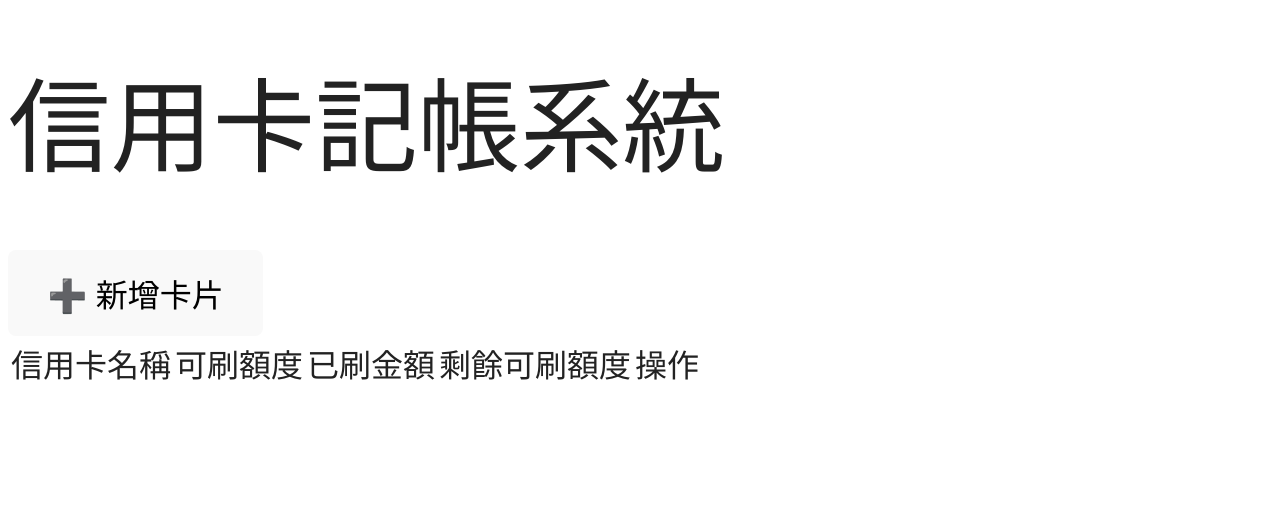
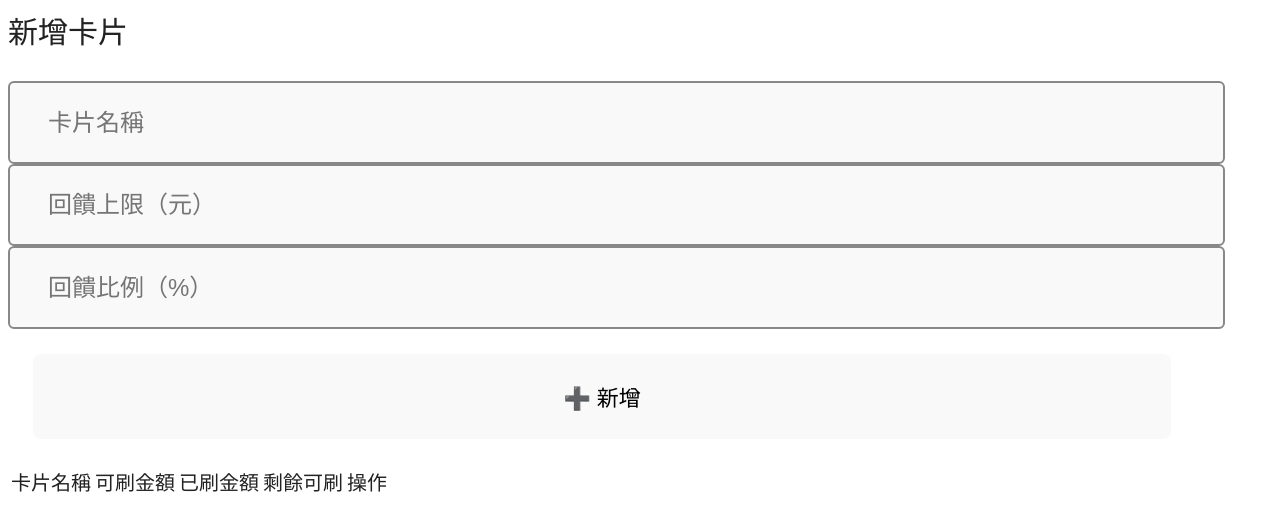
Before and after one commit to Kaijunoko/credicard-card-tracker, a React (Vite) app: page / in a window 1280 px wide. Shown: the top 530 px of the page. Built offline with nearby package versions, Linux system fonts and the light colour scheme.

Commit message:
更新：新增卡片功能與響應式排版

```diff
--- a/src/App.jsx
+++ b/src/App.jsx
@@ -1,7 +1,31 @@
+import { useState, useEffect } from 'react';
 import Home from './pages/Home';
 
 function App() {
-  return <Home />;
+  // 📦 卡片資料狀態：包含卡片名稱、回饋上限、回饋比例、已刷金額
+  const [cards, setCards] = useState([]);
+
+  // 🔄 初始化：從 localStorage 讀取資料（若無則使用預設值）
+  useEffect(() => {
+    const saved = localStorage.getItem('cards');
+    if (saved) {
+      setCards(JSON.parse(saved)); // ✅ 讀取儲存的資料
+    } else {
+      // ✅ 預設卡片資料（可依需求修改或改成空陣列）
+      setCards([
+        { id: 'card1', name: '卡片A', cashbackLimit: 500, cashbackPercent: 2, spent: 0 },
+        { id: 'card2', name: '卡片B', cashbackLimit: 300, cashbackPercent: 1.5, spent: 0 },
+      ]);
+    }
+  }, []);
+
+  // 💾 每次 cards 資料變動時，儲存到 localStorage
+  useEffect(() => {
+    localStorage.setItem('cards', JSON.stringify(cards));
+  }, [cards]);
+
+  // 🏠 傳入卡片資料與更新函式給 Home 頁面
+  return <Home cards={cards} setCards={setCards} />;
 }
 
 export default App;
--- a/src/index.css
+++ b/src/index.css
@@ -24,7 +24,7 @@ a:hover {
 
 /* 🧍‍♂️ 主體樣式（淺色模式） */
 body {
-  font-size: 200%;          /* 放大整體字體（約 32px） */
+  font-size: 125%;          /* 使用相對字級（約 20px） */
   line-height: 1.6;         /* 增加行距，提升可讀性 */
   font-family: 'Segoe UI', 'Helvetica Neue', sans-serif; /* 主體字型 */
   color: #222;              /* 深灰文字，適合白色背景 */
@@ -33,7 +33,7 @@ body {
 
 /* 🏷️ 標題樣式 */
 h1 {
-  font-size: 3.2em;         /* 超大標題字級（約 100px） */
+  font-size: 250%;          /* 超大標題字級（約 40px） */
   line-height: 1.1;         /* 緊湊的標題行距 */
 }
 
@@ -41,8 +41,8 @@ h1 {
 button {
   border-radius: 8px;       /* 圓角按鈕 */
   border: 1px solid transparent; /* 無邊框但保留 hover 效果 */
-  padding: 0.6em 1.2em;     /* 內距設定 */
-  font-size: 1em;           /* 字級繼承（約 32px） */
+  padding: 2% 4%;           /* 使用百分比內距，適應不同螢幕 */
+  font-size: 100%;          /* 字級繼承（約 16px） */
   font-weight: 500;         /* 字重加強 */
   font-family: inherit;     /* 繼承父層字型 */
   background-color: #1a1a1a; /* 深色背景 */
@@ -73,9 +73,10 @@ button:focus-visible {
 
 /* 📝 表單輸入欄位樣式（通用放大版） */
 .input-large {
-  font-size: 1.5em;         /* 放大文字（約 48px） */
-  padding: 0.75rem 1rem;    /* 放大內距 */
-  width: 300px;             /* 固定寬度 */
+  font-size: 120%;          /* 放大文字（約 19px） */
+  padding: 2% 3%;           /* 使用百分比內距 */
+  width: 100%;              /* 全寬度，適應容器 */
+  max-width: 90%;           /* 限制最大寬度，避免過寬 */
   border: 2px solid #888;   /* 灰色邊框 */
   border-radius: 6px;       /* 圓角邊框 */
   background-color: #f9f9f9; /* 淺灰背景 */
@@ -88,15 +89,17 @@ button:focus-visible {
 
 /* 🏷️ 表單標題樣式 */
 .form-title {
-  font-size: 2em;           /* 放大標題（約 64px） */
-  margin-bottom: 1rem;      /* 與下方元素間距 */
+  font-size: 150%;          /* 放大標題（約 24px） */
+  margin-bottom: 2%;        /* 與下方元素間距 */
 }
 
 /* 🔘 表單按鈕樣式（通用） */
 .btn {
-  font-size: 1.2em;         /* 放大按鈕文字（約 38px） */
-  padding: 0.5rem 1rem;     /* 內距設定 */
-  margin: 0.5rem;           /* 外距設定 */
+  font-size: 110%;          /* 放大按鈕文字（約 18px） */
+  padding: 2% 4%;           /* 使用百分比內距 */
+  margin: 2%;               /* 外距設定 */
+  width: 100%;              /* 全寬度按鈕 */
+  max-width: 90%;
   cursor: pointer;          /* 滑鼠指標變成手指 */
 }
 
@@ -121,9 +124,10 @@ button:focus-visible {
 
 /* 💳 已刷金額輸入框樣式（表格內） */
 .used-amount-input {
-  font-size: 1.5em;         /* 放大文字 */
-  padding: 0.75rem 1rem;    /* 放大內距 */
-  width: 200px;             /* 固定寬度 */
+  font-size: 120%;           /* 放大文字（約 19px） */
+  padding: 2% 3%;            /* 使用百分比內距 */
+  width: 100%;               /* 全寬度 */
+  max-width: 80%;            /* 限制最大寬度 */
   border: 2px solid #888;
   border-radius: 6px;
   background-color: #f9f9f9;
@@ -137,19 +141,22 @@ button:focus-visible {
 
 /* 📊 表格列樣式 */
 .card-row td {
-  padding: 1rem;            /* 表格欄位內距 */
-  font-size: 1.2em;         /* 放大表格文字 */
+  padding: 2%;               /* 使用百分比內距 */
+  font-size: 110%;           /* 放大表格文字（約 18px） */
+  word-break: break-word;    /* 避免文字溢出 */
 }
 
 /* ✏️🗑️ 編輯與刪除按鈕樣式 */
 .btn-edit,
 .btn-delete {
-  font-size: 1.2em;         /* 放大按鈕文字 */
-  padding: 0.5rem 1rem;
-  margin: 0 0.25rem;
+  font-size: 110%;           /* 放大按鈕文字（約 18px） */
+  padding: 2% 4%;
+  margin: 1%;
   border-radius: 6px;
   border: none;
   cursor: pointer;
+  width: 100%;
+  max-width: 90%;
 }
 .btn-edit {
   background-color: #4caf50; /* 綠色背景（編輯） */
--- a/src/pages/Home.jsx
+++ b/src/pages/Home.jsx
@@ -1,74 +1,115 @@
-// 從自訂的 Hook 匯入所有信用卡管理功能
-import { useCardManager } from '../hooks/useCardManager';
-// 匯入 CardForm 元件，用於新增或編輯卡片
-import CardForm from '../components/CardForm';
-// 匯入 CardList 元件，用於顯示卡片列表
-import CardList from '../components/CardList';
-// 從 React 匯入 useState，用於管理元件的內部狀態
-import { useState } from 'react';
+import React, { useState } from 'react';
+import CardRow from '../components/CardRow';
 
-// Home 元件是整個應用程式的主頁面
-export default function Home() {
-  // 呼叫 useCardManager Hook，取得管理信用卡所需的所有狀態和函式
-  const { cards, addCard, updateCard, deleteCard, updateSpent } = useCardManager();
+function Home({ cards, setCards }) {
+  // 🆕 新卡片輸入狀態
+  const [newCard, setNewCard] = useState({
+    name: '',
+    cashbackLimit: '',
+    cashbackPercent: '',
+  });
 
-  // 宣告 showForm 狀態，控制 CardForm 表單的顯示與隱藏
-  const [showForm, setShowForm] = useState(false);
-  // 宣告 editId 狀態，儲存正在編輯的卡片 ID；如果為 null，表示是新增模式
-  const [editId, setEditId] = useState(null);
-
-  // 處理表單提交的函式
-  const handleSubmit = (data) => {
-    // 判斷 editId 是否存在，以決定是更新還是新增
-    if (editId) {
-      updateCard(editId, data); // 如果有 ID，執行更新卡片的函式
-    } else {
-      addCard(data); // 如果沒有 ID，執行新增卡片的函式
-    }
-    setShowForm(false); // 提交後，隱藏表單
-    setEditId(null); // 重設 editId 狀態
+  // 🧠 處理輸入變更
+  const handleInputChange = (e) => {
+    const { name, value } = e.target;
+    setNewCard(prev => ({ ...prev, [name]: value }));
   };
 
-  // 處理編輯按鈕點擊的函式
-  const handleEdit = (id) => {
-    setEditId(id); // 設定要編輯的卡片 ID
-    setShowForm(true); // 顯示表單
+  // ➕ 新增卡片
+  const handleAddCard = () => {
+    if (!newCard.name || !newCard.cashbackLimit || !newCard.cashbackPercent) return;
+
+    const newId = `card-${Date.now()}`; // 以時間戳產生唯一 ID
+    const card = {
+      id: newId,
+      name: newCard.name,
+      cashbackLimit: Number(newCard.cashbackLimit),
+      cashbackPercent: Number(newCard.cashbackPercent),
+      spent: 0,
+    };
+
+    setCards(prev => [...prev, card]);
+    setNewCard({ name: '', cashbackLimit: '', cashbackPercent: '' }); // 清空表單
   };
 
-  // 處理取消按鈕點擊的函式
-  const handleCancel = () => {
-    setShowForm(false); // 隱藏表單
-    setEditId(null); // 重設 editId 狀態
+  // 🧾 已有的卡片列
+  const handleSpendChange = (id, newValue) => {
+    setCards(prev =>
+      prev.map(card =>
+        card.id === id ? { ...card, spent: Number(newValue) } : card
+      )
+    );
   };
 
-  // 根據 editId 找到當前正在編輯的卡片資料
-  const currentEditCard = cards.find((c) => c.id === editId);
+  const handleDelete = (id) => {
+    setCards(prev => prev.filter(card => card.id !== id));
+  };
 
-  // 元件的回傳內容（JSX），用來渲染整個頁面
+  const handleEdit = (id, updatedFields) => {
+    setCards(prev =>
+      prev.map(card =>
+        card.id === id ? { ...card, ...updatedFields } : card
+      )
+    );
+  };
+
   return (
-    <div className="p-4">
-      <h1>信用卡記帳系統</h1>
-      {/* 新增卡片按鈕，點擊時顯示表單 */}
-      <button onClick={() => setShowForm(true)}>➕ 新增卡片</button>
+    <div className="home-container">
+      {/* 🆕 新增卡片表單 */}
+      <div className="form-title">新增卡片</div>
+      <div className="form-row">
+        <input
+          type="text"
+          name="name"
+          placeholder="卡片名稱"
+          value={newCard.name}
+          onChange={handleInputChange}
+          className="input-large"
+        />
+        <input
+          type="number"
+          name="cashbackLimit"
+          placeholder="回饋上限（元）"
+          value={newCard.cashbackLimit}
+          onChange={handleInputChange}
+          className="input-large"
+        />
+        <input
+          type="number"
+          name="cashbackPercent"
+          placeholder="回饋比例（%）"
+          value={newCard.cashbackPercent}
+          onChange={handleInputChange}
+          className="input-large"
+        />
+        <button className="btn" onClick={handleAddCard}>➕ 新增</button>
+      </div>
 
-      {/* 顯示信用卡列表 */}
-      <CardList
-        cards={cards} // 傳遞卡片資料
-        onEdit={handleEdit} // 傳遞編輯函式
-        onDelete={deleteCard} // 傳遞刪除函式
-        onSpendChange={updateSpent} // 傳遞更新消費金額函式
-      />
-
-      {/* 條件渲染：只有在 showForm 為 true 時才顯示 CardForm */}
-      {showForm && (
-        <CardForm
-          initialData={currentEditCard} // 傳遞初始資料，用於編輯模式
-          onSubmit={handleSubmit} // 傳遞提交函式
-          onCancel={handleCancel} // 傳遞取消函式
-          // 根據 editId 動態設定模式，決定表單標題
-          mode={editId ? 'edit' : 'create'}
-        />
-      )}
+      {/* 📋 卡片列表 */}
+      <table>
+        <thead>
+          <tr>
+            <th>卡片名稱</th>
+            <th>可刷金額</th>
+            <th>已刷金額</th>
+            <th>剩餘可刷</th>
+            <th>操作</th>
+          </tr>
+        </thead>
+        <tbody>
+          {cards.map(card => (
+            <CardRow
+              key={card.id}
+              card={card}
+              onSpendChange={handleSpendChange}
+              onDelete={handleDelete}
+              onEdit={handleEdit}
+            />
+          ))}
+        </tbody>
+      </table>
     </div>
   );
 }
+
+export default Home;
```
Also changed, not shown: src/components/CardRow.jsx (+14 -9 lines).
